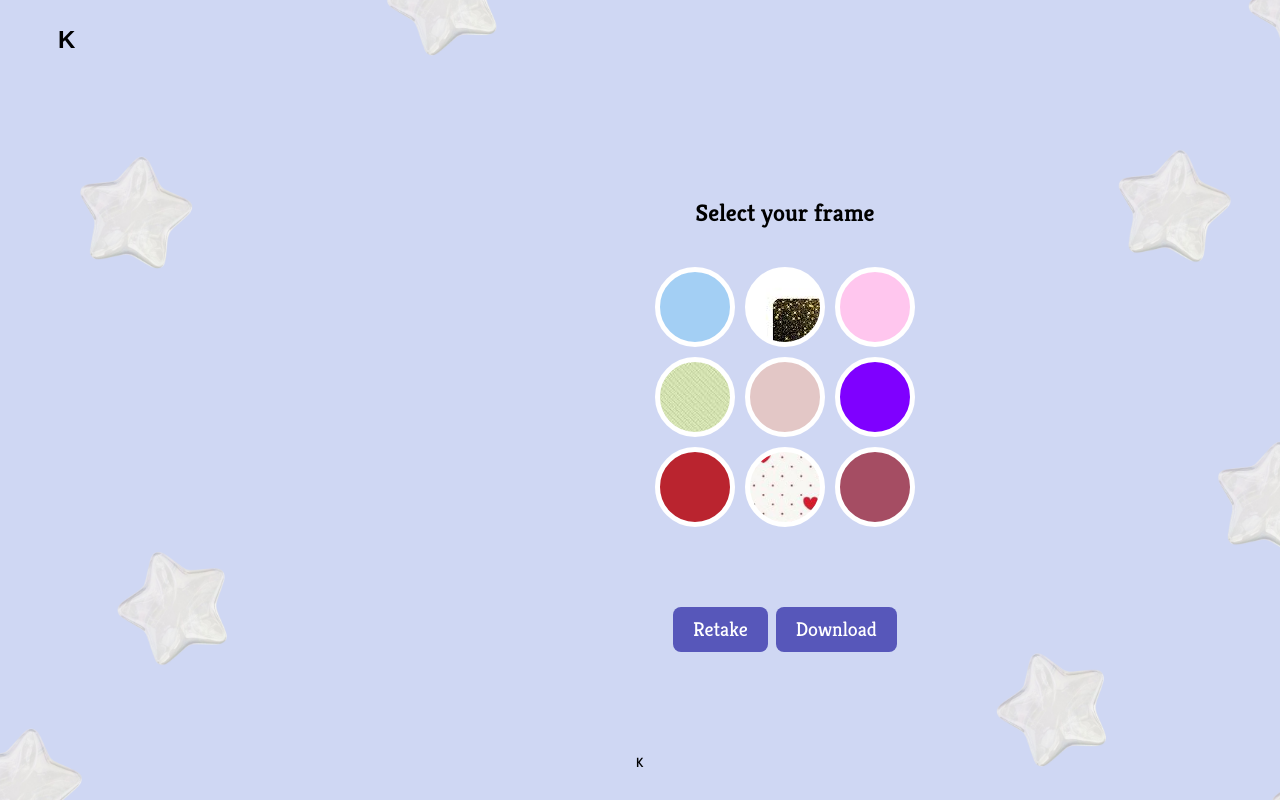
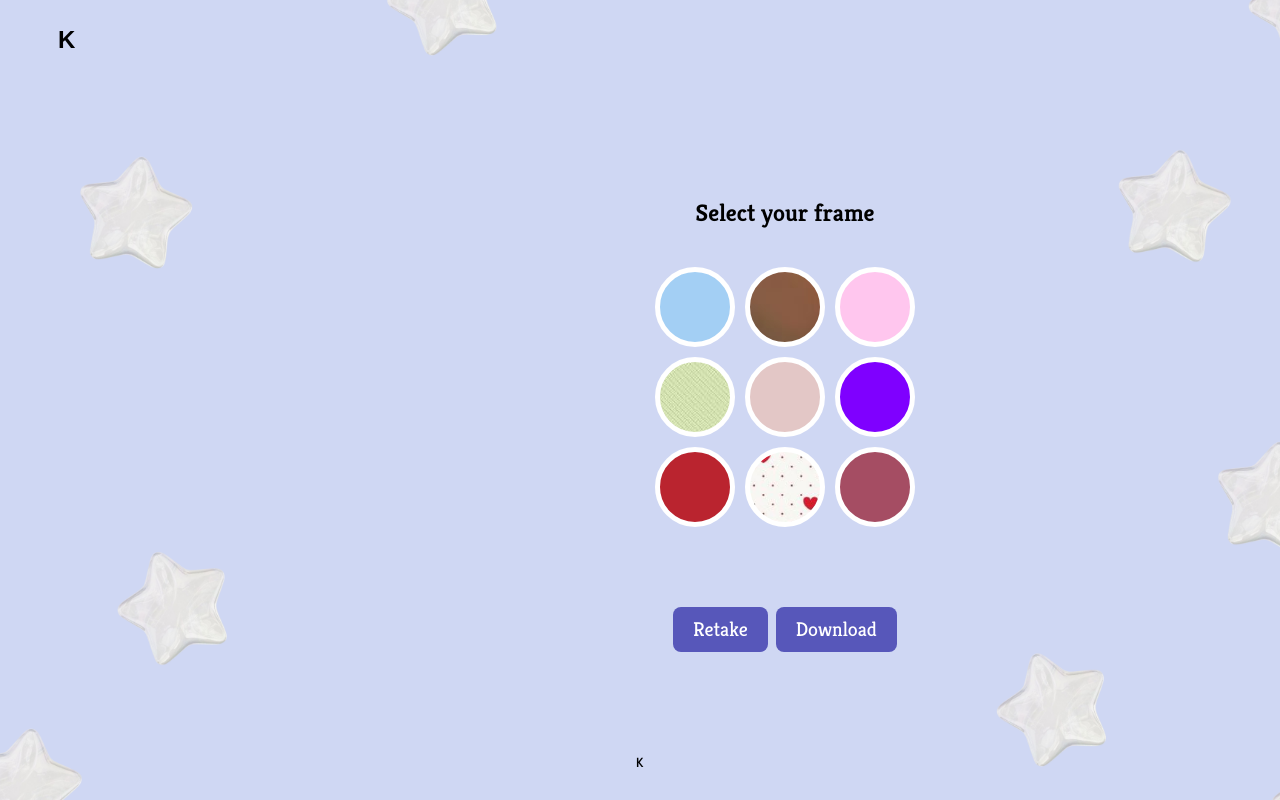
Before and after one commit to Nix-Banayat/PHOTO-OP, a plain HTML site: page download.html in a window 1280 px wide. Drawn offline with Linux system fonts and the light colour scheme; a web font is replaced by a local one.

Commit message:
docs: :memo:

```diff
--- a/download.html
+++ b/download.html
@@ -25,7 +25,7 @@
 
             <div class="color-grid">
                 <button class="color-btn" data-color="images/blue.jpg" style="background-image: url('images/blue.jpg');"></button>
-                <button class="color-btn" data-color="images/sparkle.jpg" style="background-image: url('images/sparkle.jpg');"></button>
+                <button class="color-btn" data-color="images/hirono.jpg" style="background-image: url('images/hirono.jpg');"></button>
                 <button class="color-btn" data-color="images/lilac.jpg" style="background-image: url('images/lilac.jpg');"></button>
                 <button class="color-btn" data-color="images/matcha.jpg" style="background-image: url('images/matcha.jpg');"></button>
                 <button class="color-btn" data-color="images/nude.jpg" style="background-image: url('images/nude.jpg');"></button>
```
Also changed, not shown: images/hirono.jpg (added), images/sparkle.jpg (deleted).
